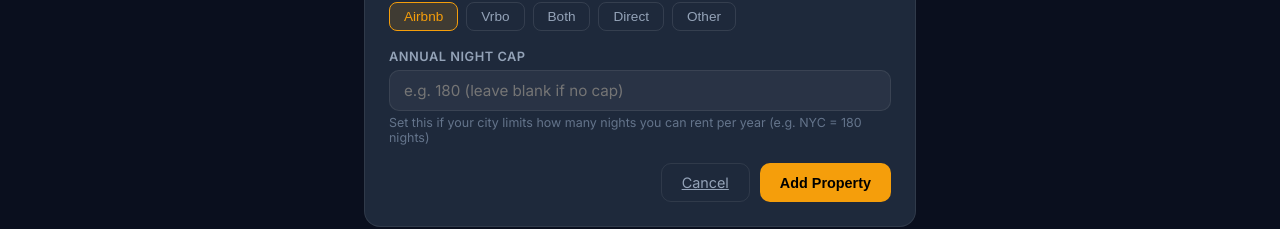
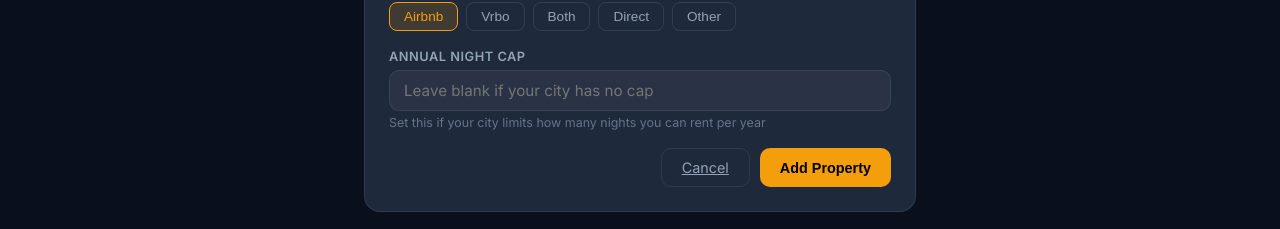
Before and after one commit to dragosnicu/staycompliant, a React (Vite) app in the folder client/: page /properties/add in a window 1280 px wide. Shown: the part 475-704 px from the top of the page. Built offline with nearby package versions, Linux system fonts and the light colour scheme; no server answers; sample sign-in values are in the browser's storage.

Commit message:
Update AddProperty.jsx

```diff
--- a/client/src/pages/AddProperty.jsx
+++ b/client/src/pages/AddProperty.jsx
@@ -1,16 +1,28 @@
 import { useState } from 'react';
 import { useNavigate, Link } from 'react-router-dom';
 import Navbar from '../components/Navbar';
+import { CITY_NAMES, getPreset } from '../data/cityPresets';
 
 const PLATFORMS = ['airbnb', 'vrbo', 'both', 'direct', 'other'];
-const CITIES = ['New York City', 'Austin', 'Nashville', 'Chicago', 'Denver', 'Portland', 'Los Angeles', 'Miami', 'Other'];
 
 export default function AddProperty() {
   const navigate = useNavigate();
-  const [form, setForm]   = useState({ name: '', address: '', city: '', state: '', platform: 'airbnb', night_cap: '' });
-  const [error, setError] = useState('');
+  const [form, setForm]     = useState({ name: '', address: '', city: '', state: '', platform: 'airbnb', night_cap: '' });
+  const [preset, setPreset] = useState(null);
+  const [error, setError]   = useState('');
   const [saving, setSaving] = useState(false);
-  const token   = localStorage.getItem('token');
+  const token = localStorage.getItem('token');
+
+  const handleCityChange = (city) => {
+    const p = getPreset(city);
+    setPreset(city && city !== 'Other' ? p : null);
+    setForm(f => ({
+      ...f,
+      city,
+      state: p.state || f.state,
+      night_cap: p.nightCap ? String(p.nightCap) : f.night_cap,
+    }));
+  };
 
   const handleSave = async () => {
     if (!form.name.trim()) return setError('Property name is required');
@@ -48,9 +60,9 @@
           <div className="form-row">
             <div className="form-group">
               <label>City</label>
-              <select value={form.city} onChange={e => setForm({...form, city: e.target.value})}>
+              <select value={form.city} onChange={e => handleCityChange(e.target.value)}>
                 <option value="">Select city…</option>
-                {CITIES.map(c => <option key={c} value={c}>{c}</option>)}
+                {CITY_NAMES.map(c => <option key={c} value={c}>{c}</option>)}
               </select>
             </div>
             <div className="form-group">
@@ -59,6 +71,21 @@
                 onChange={e => setForm({...form, state: e.target.value.toUpperCase()})} />
             </div>
           </div>
+
+          {/* City info box */}
+          {preset && preset.notes && (
+            <div style={{ background: 'rgba(245,158,11,0.08)', border: '1px solid rgba(245,158,11,0.2)', borderRadius: 10, padding: '12px 16px', marginBottom: 18, marginTop: -8 }}>
+              <p style={{ color: '#fcd34d', fontSize: '0.82rem', marginBottom: preset.applicationUrl ? 6 : 0 }}>
+                📋 {preset.notes}
+              </p>
+              {preset.applicationUrl && (
+                <a href={preset.applicationUrl} target="_blank" rel="noreferrer"
+                  style={{ color: '#f59e0b', fontSize: '0.8rem', textDecoration: 'none' }}>
+                  Apply for permits in {form.city} →
+                </a>
+              )}
+            </div>
+          )}
 
           <div className="form-group">
             <label>Address</label>
@@ -80,10 +107,12 @@
 
           <div className="form-group">
             <label>Annual night cap</label>
-            <input type="number" placeholder="e.g. 180 (leave blank if no cap)"
+            <input type="number" placeholder="Leave blank if your city has no cap"
               value={form.night_cap} onChange={e => setForm({...form, night_cap: e.target.value})} />
             <small style={{color:'#64748b', fontSize:'0.78rem', marginTop: 4, display:'block'}}>
-              Set this if your city limits how many nights you can rent per year (e.g. NYC = 180 nights)
+              {preset?.nightCap
+                ? `Auto-filled from ${form.city} preset (${preset.nightCap} nights/year)`
+                : 'Set this if your city limits how many nights you can rent per year'}
             </small>
           </div>
 
```
